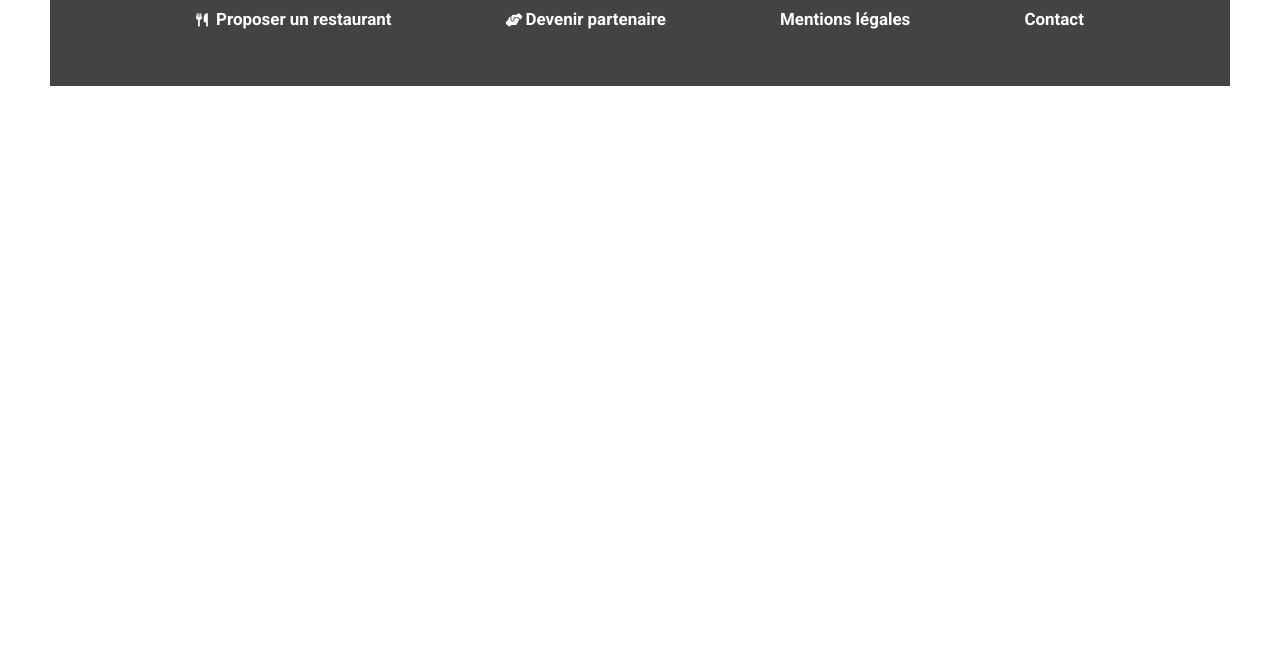
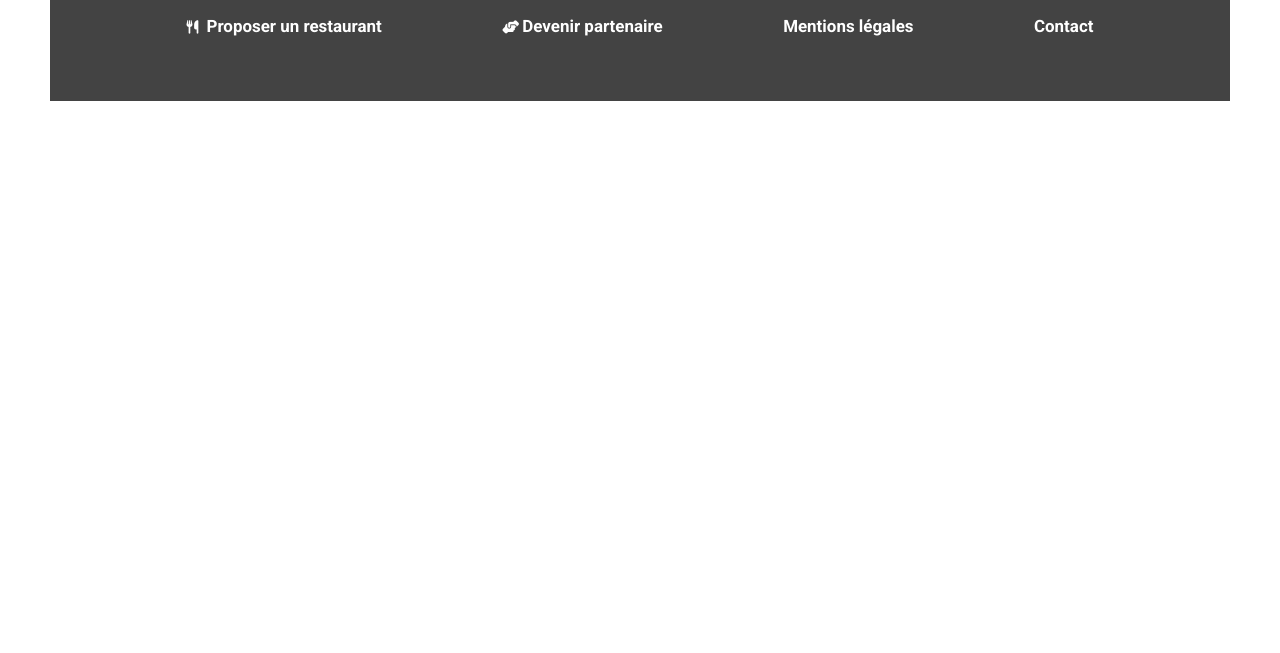
Before and after one commit to KevinDeAzevedo/Ohmyfood-p3-OC, a website: page restaurants/a-la-francaise.html in a window 1280 px wide. Shown: the part 147-800 px from the top of the page. Drawn offline with Linux system fonts and the light colour scheme; a web font is replaced by a local one.

Commit message:
add mailto for footer and delete margins on links

```diff
--- a/restaurants/a-la-francaise.html
+++ b/restaurants/a-la-francaise.html
@@ -89,7 +89,7 @@
                   <li><a href="#">
                         <p class='text--bold'>Mentions légales</p>
                      </a></li>
-                  <li><a href="#">
+                  <li><a href="mailto:contact@ohmyfood.fr">
                         <p class='text--bold'>Contact</p>
                      </a></li>
                </ul>
--- a/style/sass/Layout/_footer.sass
+++ b/style/sass/Layout/_footer.sass
@@ -15,17 +15,17 @@
       width: 200px
   nav
     width: 100%
-    padding: 1em 0
+    padding: 2em 0
     ul
       display: flex
       flex-direction: column
+      gap: 1em
       @media screen and (min-width: map-get($breakpoints, tablet))
         flex-direction: row
         justify-content: space-evenly
       li
         width: fit-content
         p
-          margin: 0.5em 0
           i
             font-size: 80%
             width: 20px
```
Also changed, not shown: index.html (+1 -1 lines), restaurants/la-note-enchantee.html (+1 -1 lines), restaurants/la-palette-du-gout.html (+1 -1 lines), restaurants/le-delice-des-sens.html (+1 -1 lines), style/sass/output/style.css, style/style.css, 1 other file.
